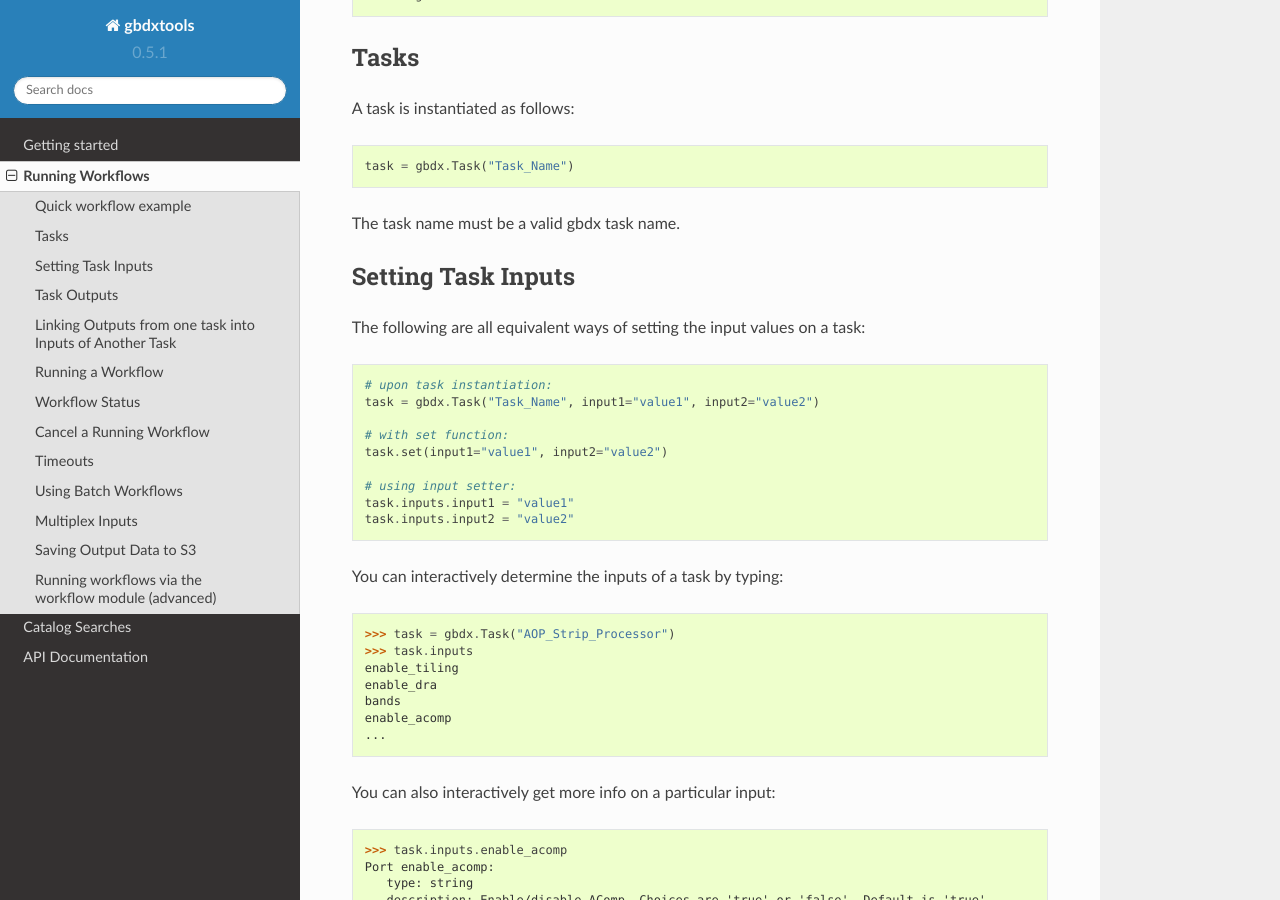
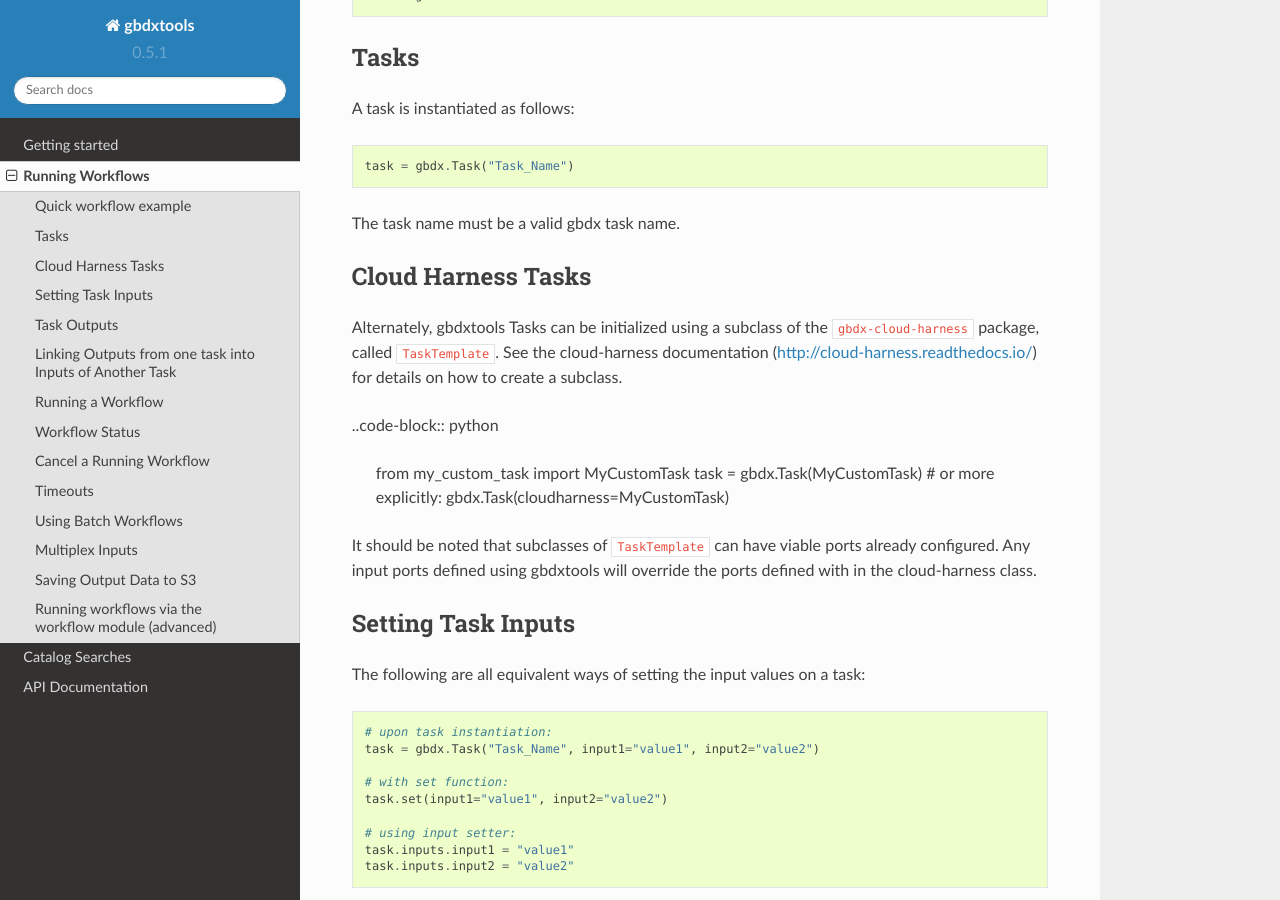
Before and after one commit to DigitalGlobe/gbdxtools, a Sphinx documentation site: the page built from docs/running_workflows.rst, in a window 1280 px wide and 900 px high, scrolled down 819 px. Built offline with Sphinx 7.4.7 and the Read the Docs theme 2.0.0, drawn with Linux system fonts in a browser that asks for light colours.

Commit message:
Add dcos for cloudharness task.

```diff
--- a/docs/running_workflows.rst
+++ b/docs/running_workflows.rst
@@ -50,6 +50,17 @@
 
 The task name must be a valid gbdx task name.
 
+Cloud Harness Tasks
+-------------------
+
+Alternately, gbdxtools Tasks can be initialized using a subclass of the :code:`gbdx-cloud-harness` package, called :code:`TaskTemplate`. See the cloud-harness documentation (http://cloud-harness.readthedocs.io/) for details on how to create a subclass.
+
+..code-block:: python
+
+   from my_custom_task import MyCustomTask
+   task = gbdx.Task(MyCustomTask)  # or more explicitly: gbdx.Task(cloudharness=MyCustomTask)
+
+It should be noted that subclasses of :code:`TaskTemplate` can have viable ports already configured. Any input ports defined using gbdxtools will override the ports defined with in the cloud-harness class.
 
 Setting Task Inputs
 -----------------------
```
Also changed, not shown: docs/api_docs.rst (+7 -0 lines).
